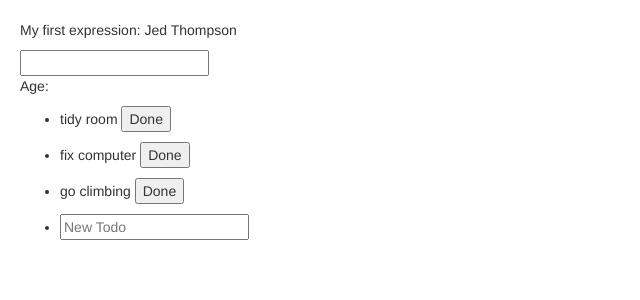
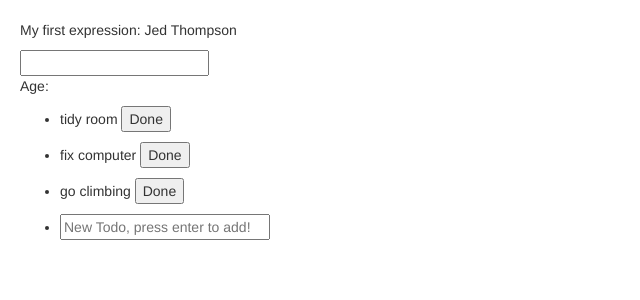
Before and after one commit to jedster1111/ClimbingCompanion, a Django app: page /angulartest/ in a window 1280 px wide. Shown: the top 300 px of the page, without its empty margins (0-640 px from the left). Run offline with Django 3.2, Linux system fonts and the light colour scheme; some libraries are stand-ins or nearby versions.

```diff
--- a/angulartest/templates/angularTest/angularTest.html
+++ b/angulartest/templates/angularTest/angularTest.html
@@ -35,9 +35,9 @@
         </ul>
     </div>
     <div>
-        <ul class="add-todo">
+        <ul>
             <li>
-                <input type="text" class="txt" placeholder="New Todo" ng-model="newTodo" ng-keyup="add($event)" />
+                <input type="text" class="txt" style="width:210px" placeholder="New Todo, press enter to add!" ng-model="newTodo" ng-keyup="add($event)" />
             </li>
         </ul>
     </div>
```
Also changed, not shown: 1 other file.
